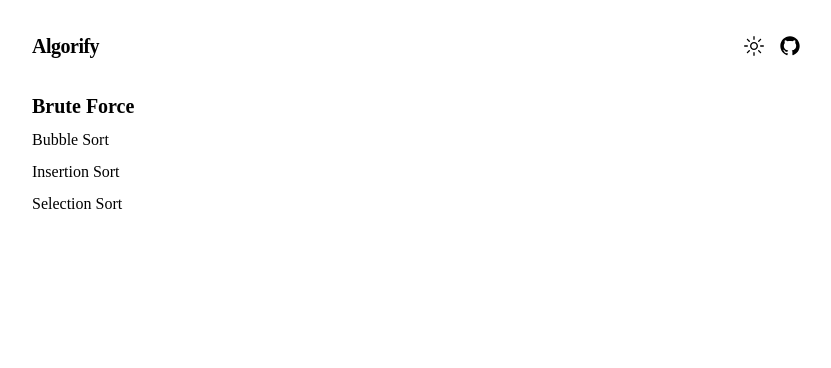
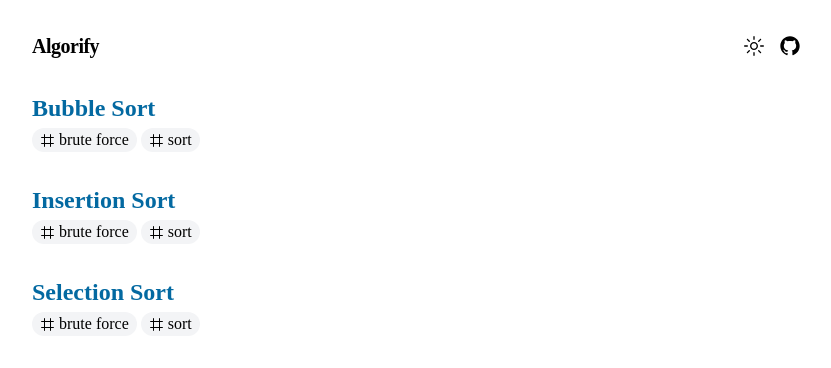
Before and after one commit to doputer/algorify, a Gatsby site: page / in a window 1280 px wide. Shown: the whole page, without its empty margins (224-1055 px from the left). Built offline with nearby package versions, Linux system fonts and the light colour scheme; Gatsby itself is replaced by a stand-in of ours; a web font is replaced by a local one.

Commit message:
feat: 인덱스 페이지 레이아웃 수정

```diff
--- a/gatsby-node.ts
+++ b/gatsby-node.ts
@@ -34,6 +34,7 @@ export const createSchemaCustomization: GatsbyNode['createSchemaCustomization']
     type Frontmatter {
       type: String!
       title: String!
+      tags: [String!]!
     }
   `);
 };
--- a/src/pages/index.tsx
+++ b/src/pages/index.tsx
@@ -1,30 +1,30 @@
+import { FrameIcon } from '@radix-ui/react-icons';
 import { graphql, PageProps } from 'gatsby';
 
 function IndexPage({ data }: PageProps<Queries.PagesQuery>) {
-  const links: { [key: string]: string[] } = {};
-
-  data.allMdx.nodes.forEach((node) => {
-    const { frontmatter } = node;
-    const { type, title } = frontmatter;
-
-    if (type in links) links[type].push(title);
-    else links[type] = [title];
-  });
-
   return (
-    <div>
-      {Object.entries(links).map(([groupName, groupItems]) => (
-        <div key={groupName} className="flex flex-col gap-2">
-          <div className="text-xl font-bold">{groupName}</div>
-          {groupItems.map((groupItem) => (
+    <div className="flex flex-col gap-8">
+      {data.allMdx.nodes.map(({ frontmatter }, index) => (
+        <div key={index} className="flex flex-col gap-1">
+          <div>
             <a
-              key={groupItem}
-              href={groupItem.split(' ').join('-').toLowerCase()}
-              className="hover:font-semibold"
+              href={frontmatter.title.split(' ').join('-').toLowerCase()}
+              className="text-2xl font-bold text-sky-700 hover:text-sky-900 dark:hover:text-sky-500"
             >
-              <div>{groupItem}</div>
+              {frontmatter.title}
             </a>
-          ))}
+          </div>
+          <div className="flex gap-1">
+            {frontmatter.tags.map((tag) => (
+              <div
+                key={tag}
+                className="flex items-center gap-1 rounded-full bg-gray-100 px-2 dark:bg-gray-600"
+              >
+                <FrameIcon />
+                {tag}
+              </div>
+            ))}
+          </div>
         </div>
       ))}
     </div>
@@ -35,11 +35,11 @@ export default IndexPage;
 
 export const query = graphql`
   query Pages {
-    allMdx {
+    allMdx(sort: { frontmatter: { title: ASC } }) {
       nodes {
         frontmatter {
-          type
           title
+          tags
         }
       }
     }
--- a/src/posts/bubble-sort/index.mdx
+++ b/src/posts/bubble-sort/index.mdx
@@ -1,6 +1,7 @@
 ---
-type: 'Brute Force'
+type: 'Algorithm'
 title: 'Bubble Sort'
+tags: ['brute force', 'sort']
 ---
 
 import Visualizer from '@/components/visualizer';
--- a/src/posts/insertion-sort/index.mdx
+++ b/src/posts/insertion-sort/index.mdx
@@ -1,6 +1,7 @@
 ---
-type: 'Brute Force'
+type: 'Algorithm'
 title: 'Insertion Sort'
+tags: ['brute force', 'sort']
 ---
 
 삽입 정렬
--- a/src/posts/selection-sort/index.mdx
+++ b/src/posts/selection-sort/index.mdx
@@ -1,6 +1,7 @@
 ---
-type: 'Brute Force'
+type: 'Algorithm'
 title: 'Selection Sort'
+tags: ['brute force', 'sort']
 ---
 
 import Visualizer from '@/components/visualizer';
```
